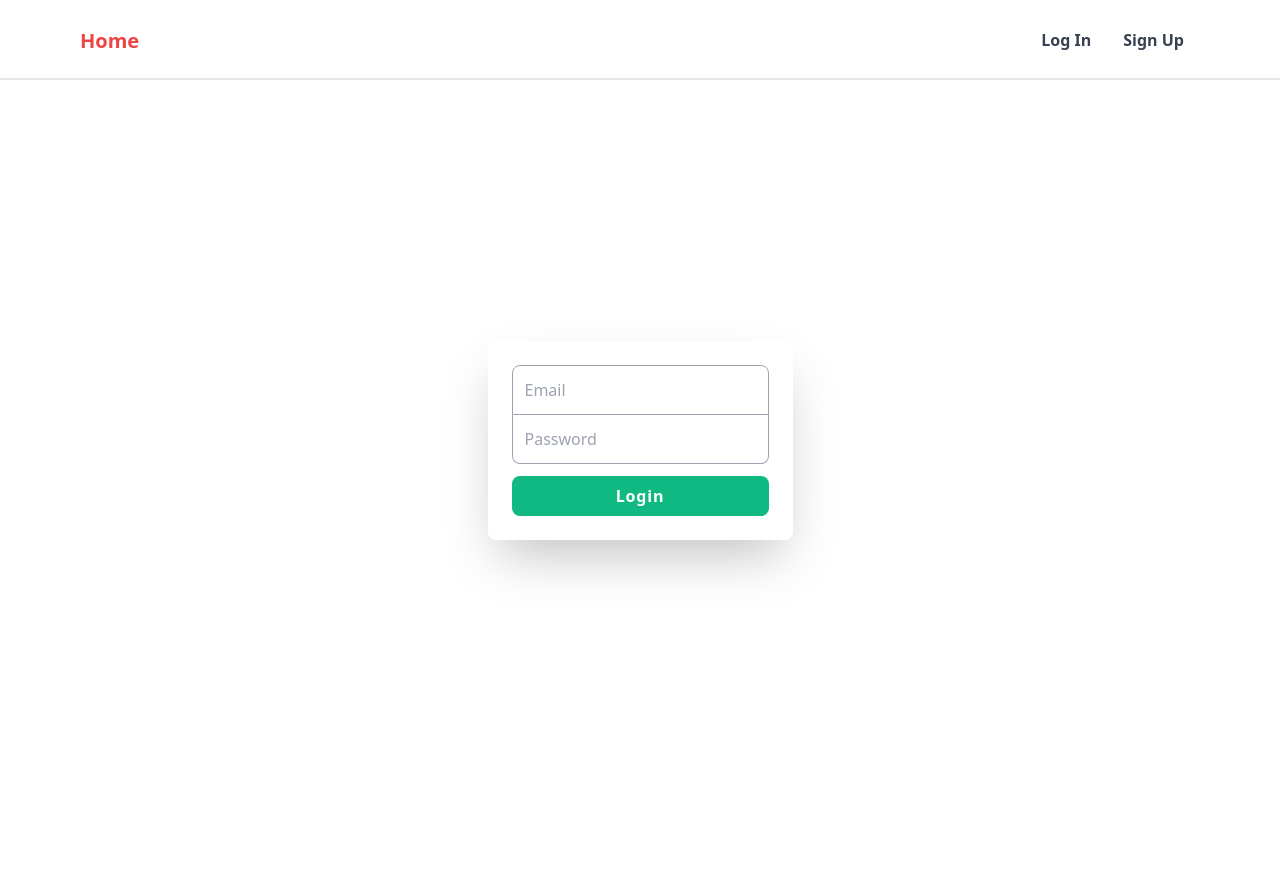
After one commit to hongjunjeong95/Book-and-Movie-App, a Django app: page /users/login/ in a window 1280 px wide. The commit adds this page. Run offline with Django 3.2, Linux system fonts and the light colour scheme; style sheets or scripts are compiled from the project's sources; some libraries are stand-ins or nearby versions.

Commit message:
Create login.html

```diff
--- /dev/null
+++ b/templates/pages/users/login.html
@@ -0,0 +1,26 @@
+{% extends 'base.html' %}
+
+{% block page_title %}
+  Login
+{% endblock page_title %}
+
+{% block content %}
+  <div class="min-h-screen pb-20 flex justify-center">
+    <div class="background">
+      <div class="wrap">
+        <form action="{% url 'users:login' %}" method="post" class="form">
+          {% csrf_token %}
+          <div class="form_input rounded-tl-lg rounded-tr-lg">
+            {{form.email.errors}}
+            {{form.email}}
+          </div>
+          <div class="form_input rounded-bl-lg rounded-br-lg">
+            {{form.password.errors}}
+            {{form.password}}
+          </div>
+          <button class="form_button">Login</button>
+        </form>
+      </div>
+    </div>
+  </div>
+{% endblock content %}
--- a/templates/partials/nav.html
+++ b/templates/partials/nav.html
@@ -24,7 +24,7 @@
     </li>
   {% else %}
     <li class="nav_link">
-      {% comment %} <a href="{% url 'users:login' %}">Log In</a> {% endcomment %}
+      <a href="{% url 'users:login' %}">Log In</a>
     </li>
     <li class="nav_link">
       <a href="{% url 'users:signup' %}">Sign Up</a>
--- a/users/forms.py
+++ b/users/forms.py
@@ -75,3 +75,37 @@ class SignUpForm(forms.ModelForm):
         user.username = email
         user.set_password(password)
         user.save()
+
+
+class LoginForm(forms.ModelForm):
+
+    """Login Form"""
+
+    class Meta:
+        model = User
+        fields = {"email", "password"}
+        widgets = {
+            "email": forms.EmailInput(attrs={"placeholder": "Email"}),
+            "password": forms.PasswordInput(attrs={"placeholder": "Password"}),
+        }
+
+    def clean__email(self):
+        email = self.cleaned_data.get("email")
+        try:
+            User.objects.get(email=email)
+            return email
+        except User.DoesNotExist:
+            self.add_error("email", forms.ValidationError("User does not exist"))
+
+    def clean(self):
+        password = self.cleaned_data.get("password")
+        email = self.cleaned_data.get("email")
+        try:
+            user = User.objects.get(email=email)
+            if user.check_password(password):
+                return self.cleaned_data
+            else:
+                self.add_error("password", forms.ValidationError("Password is wrong"))
+        except User.DoesNotExist:
+            self.add_error("email", forms.ValidationError("User does not exist"))
+        return super().clean()
--- a/users/urls.py
+++ b/users/urls.py
@@ -5,4 +5,5 @@ app_name = "users"
 
 urlpatterns = [
     path("signup/", user_views.SignUpView.as_view(), name="signup"),
+    path("login/", user_views.LoginView.as_view(), name="login"),
 ]
--- a/users/views.py
+++ b/users/views.py
@@ -1,10 +1,10 @@
-from django.contrib.auth import authenticate
+from django.contrib.auth import authenticate, login
 from django.views.generic import FormView
 from django.urls import reverse_lazy
 from django.shortcuts import redirect, reverse
 from django.db.utils import IntegrityError
 
-from users.forms import SignUpForm
+from users.forms import LoginForm, SignUpForm
 
 
 class SignUpView(FormView):
@@ -24,3 +24,22 @@ class SignUpView(FormView):
             return super().form_valid(form)
         except IntegrityError:
             return redirect(reverse("users:signup"))
+
+
+class LoginView(FormView):
+
+    """Login View"""
+
+    form_class = LoginForm
+    success_url = reverse_lazy("core:home")
+    template_name = "pages/users/login.html"
+
+    def form_valid(self, form):
+        email = form.cleaned_data.get("email")
+        password = form.cleaned_data.get("password")
+        user = authenticate(self.request, username=email, password=password)
+        if user is not None:
+            login(self.request, user)
+        else:
+            return redirect(reverse("users:login"))
+        return super().form_valid(form)
```
